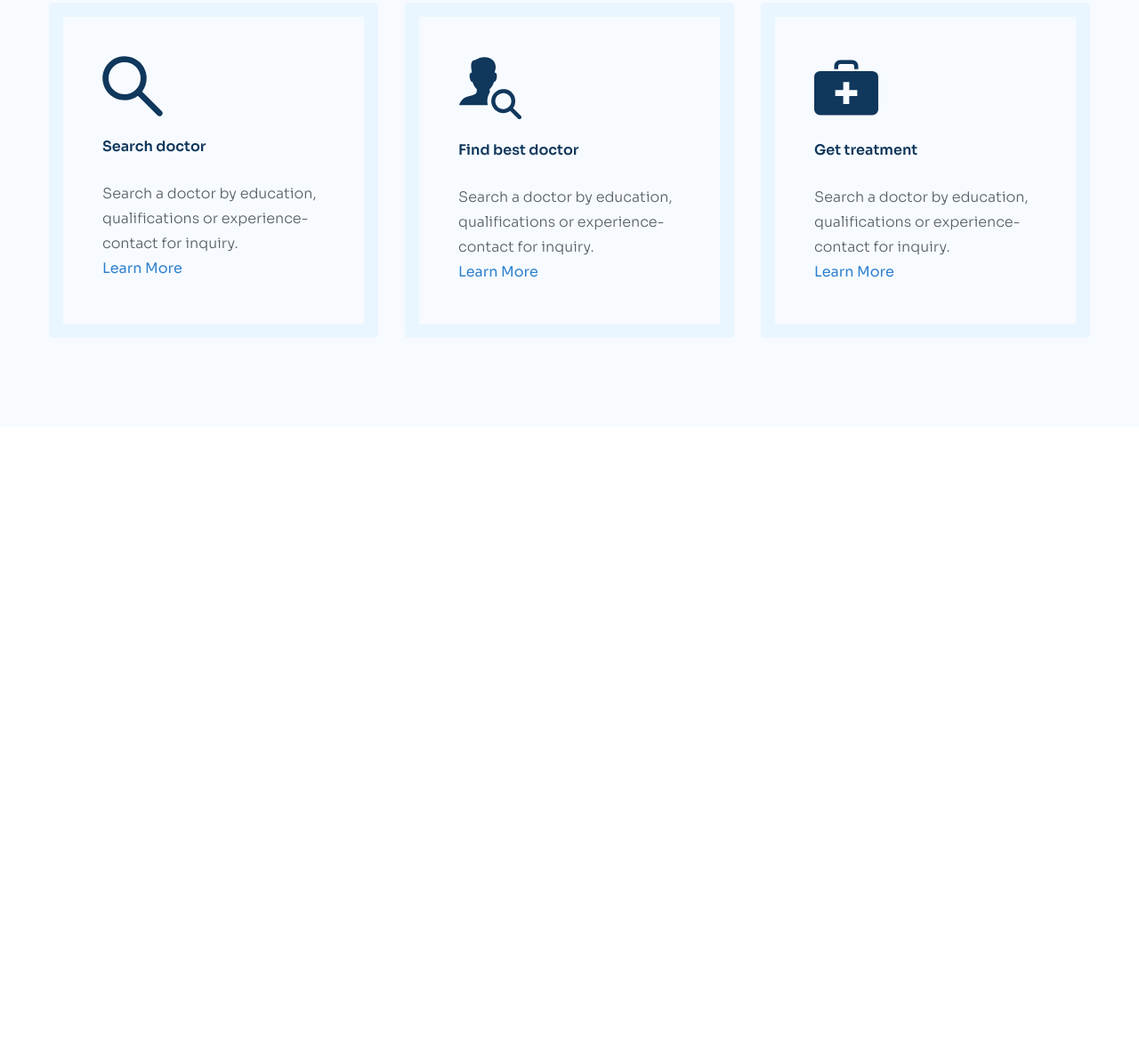
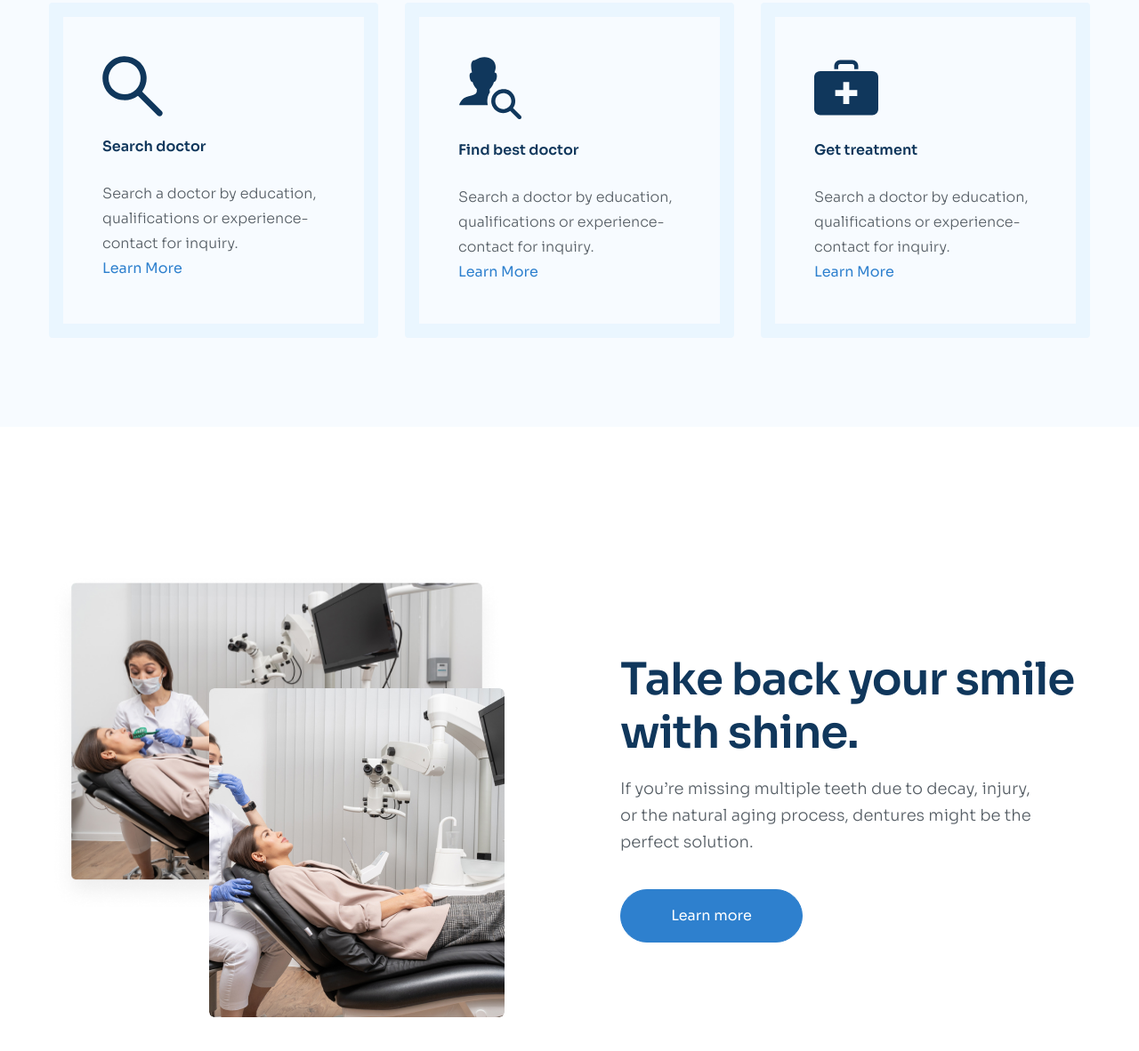
Before and after one commit to duy211099/shine-smile, a plain HTML site: page index.html in a window 1280 px wide. Shown: the part 2186-3368 px from the top of the page at 89% size. Before the commit the page ends 2666 px from the top, so only its background shows below. Drawn offline with Linux system fonts and the light colour scheme.

Commit message:
feat: feature section

```diff
--- a/assets/css/styles.css
+++ b/assets/css/styles.css
@@ -331,3 +331,43 @@ a {
     line-height: 1.75;
     color: #2E80CE;
 }
+
+/* Feature */
+
+.feature {
+    padding: 170px 0;
+}
+
+.feature__inner {
+    display: flex;
+    align-items: center;
+    gap: 130px;
+}
+
+.feature__media {
+    width: 48%;
+}
+
+.feature__images {
+    position: relative;
+    padding-bottom: 121px;
+}
+
+.feature__img {
+    width: 512px;
+    height: 370px;
+    border-radius: 6px;
+    object-fit: cover;
+}
+
+.feature__img:first-child {
+    position: absolute;
+    right: 0;
+    bottom: 0;
+    width: 332px;
+    height: 370px;
+}
+
+.feature__content .btn {
+    margin-top: 38px;
+}
--- a/index.html
+++ b/index.html
@@ -193,6 +193,25 @@
                 </div>
             </div>
         </section>
+
+        <section class="feature">
+            <div class="container">
+                <div class="feature__inner">
+                    <div class="feature__media">
+                        <figure class="feature__images">
+                            <img src="./assets/img/feature-1.png" alt="" class="feature__img">
+                            <img src="./assets/img/feature-2.png" alt="" class="feature__img">
+                        </figure>
+                    </div>
+                    <div class="feature__content">
+                        <h2 class="section-heading">Take back your smile with shine.</h2>
+                        <p class="section-desc">If you’re missing multiple teeth due to decay, injury, or the natural
+                            aging process, dentures might be the perfect solution.</p>
+                        <a href="#!" class="btn">Learn more</a>
+                    </div>
+                </div>
+            </div>
+        </section>
     </main>
 </body>
 
```
Also changed, not shown: assets/img/feature-1.png (added), assets/img/feature-2.png (added).
